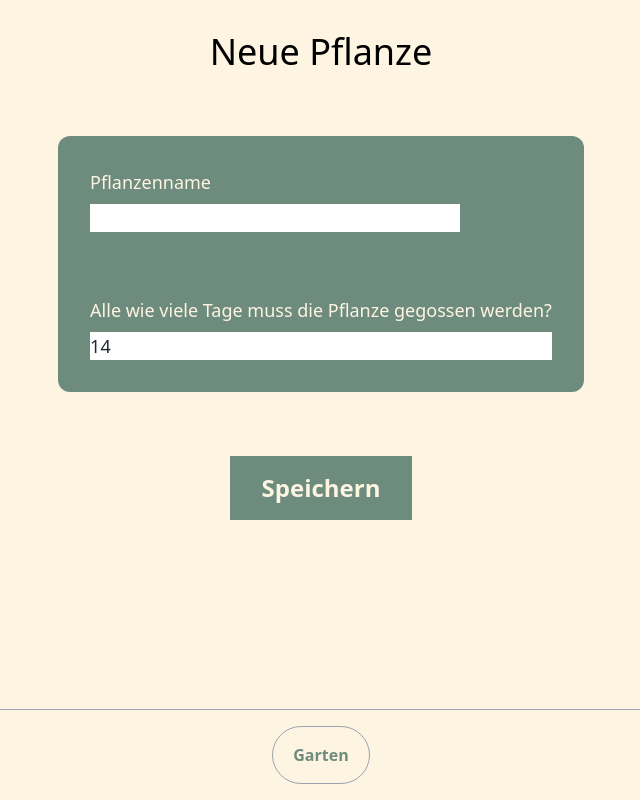
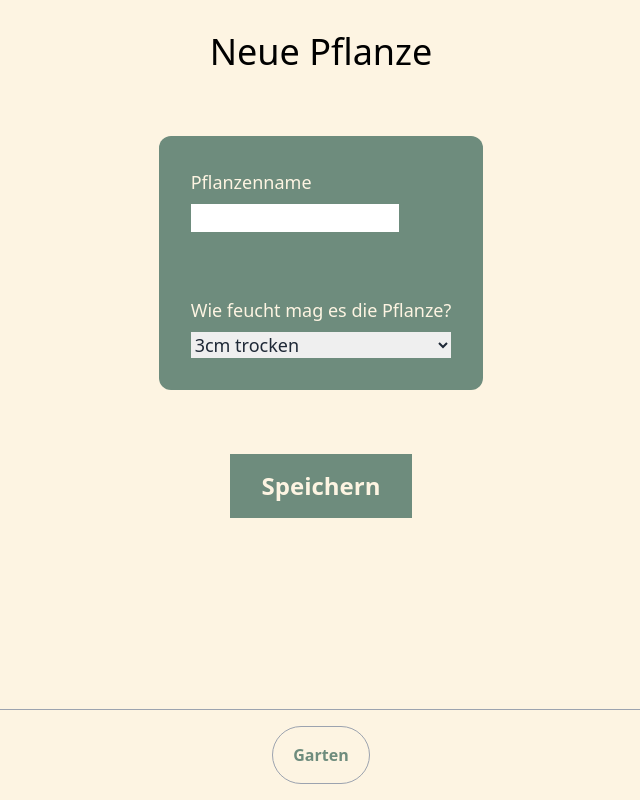
Before and after one commit to Aljodomo/plants-app, a Vue app in the folder hosting/: page /plants/new in a window 1280 px wide. Shown: the whole page, without its empty margins (319-959 px from the left). Built offline with nearby package versions, Linux system fonts and the light colour scheme.

Commit message:
feat: preferred humidity

```diff
--- a/hosting/src/views/NewPlant/NewPlant.vue
+++ b/hosting/src/views/NewPlant/NewPlant.vue
@@ -1,8 +1,5 @@
 <template>
-  <form
-    class="flex flex-col items-center justify-center gap-16 p-8"
-    @submit.prevent="handleSubmit"
-  >
+  <form class="flex flex-col items-center justify-center gap-16 p-8" @submit.prevent="handleSubmit">
     <h1 class="text-4xl">Neue Pflanze</h1>
     <div
       class="flex flex-col gap-16 bg-f-green p-8 rounded-xl text-f-beige text-lg"
@@ -20,15 +17,17 @@
         />
       </div>
       <div class="flex flex-col gap-2">
-        <label>Alle wie viele Tage muss die Pflanze gegossen werden?</label>
-        <input
-          v-model="wateringInterval"
+        <label>Wie feucht mag es die Pflanze?</label>
+        <select
+          v-model="preferedHumidyLevel"
           class="text-gray-800"
-          type="number"
-          min="1"
-          max="90"
           required
-        />
+        >
+          <option :value="Humidity.WET">{{ tanslateHumidity(Humidity.WET) }}</option>
+          <option :value="Humidity.MOIST">{{ tanslateHumidity(Humidity.MOIST) }}</option>
+          <option :value="Humidity.DRY">{{ tanslateHumidity(Humidity.DRY) }}</option>
+          <option :value="Humidity.VERY_DRY">{{ tanslateHumidity(Humidity.VERY_DRY) }}</option>
+        </select>
       </div>
     </div>
 
@@ -47,13 +46,13 @@
 
 <script setup lang="ts">
 import { ref } from 'vue'
-import { createPlant } from '../plantsRepo'
+import { Humidity, createPlant, tanslateHumidity } from '../plantsRepo'
 import { useRouter } from 'vue-router'
 
 const router = useRouter()
 
 const name = ref('')
-const wateringInterval = ref(14)
+const preferedHumidyLevel = ref(Humidity.DRY)
 const disabled = ref(false)
 const error = ref('')
 
@@ -68,7 +67,7 @@ function handleSubmit() {
 
   const id = 'plant_' + normalize(name.value)
 
-  createPlant(id, name.value, wateringInterval.value + '')
+  createPlant(id, name.value, preferedHumidyLevel.value)
     .then((plantInfo) => {
       router.push('/plants/' + plantInfo.id)
     })
--- a/hosting/src/views/plant/PlantDetails.vue
+++ b/hosting/src/views/plant/PlantDetails.vue
@@ -1,7 +1,7 @@
 <script setup lang="ts">
 import { computed, onUnmounted } from 'vue'
 import { useRoute, useRouter } from 'vue-router'
-import { deletePlant, findPlantRef, savePlantInfo, tanslateHumidity } from '../plantsRepo'
+import { Humidity, deletePlant, findPlantRef, savePlantInfo, tanslateHumidity } from '../plantsRepo'
 import { format, date, timezoned } from '../dateUtils'
 import { Timestamp } from 'firebase/firestore'
 import { wateringUrgencyColor } from '../wateringInfoColors'
@@ -15,12 +15,17 @@ const { ref: plantInfo, unsub } = await findPlantRef(plantId)
 
 let timeout: number | null = null
 
-async function save() {
+async function save(skipTimeout: boolean = false) {
+  let time = 1000
+  if (skipTimeout === true) {
+    time = 0
+  }
+
   if (timeout) {
     clearTimeout(timeout)
     timeout = null
   }
-  timeout = setTimeout(async () => await savePlantInfo(plantId, plantInfo.value), 1000)
+  timeout = setTimeout(async () => await savePlantInfo(plantId, plantInfo.value), time)
 }
 
 onUnmounted(async () => {
@@ -88,13 +93,24 @@ const daysRemaingToWater = computed(() => {
         style="max-width: 100%"
         v-model="plantInfo.name"
         @focus="($event.target as any).select()"
-        @keyup="save"
+        @keyup="save()"
       ></textarea>
-      <div v-if="plantInfo.nextWatering" class="flex flex-col justify-center self-start pl-2">
+      <div v-if="plantInfo.nextWatering" class="flex flex-col justify-center self-start pl-2 mb-8">
         <p>Gießen am</p>
         <p class="text-2xl mt-2">
           <span>{{ date(timezoned(plantInfo.nextWatering.toDate())) }}</span>
           <span class="text-sm"> ({{ daysRemaingToWater }} Tag/e verbleibend)</span>
+        </p>
+      </div>
+      <div class="flex flex-col justify-center self-start pl-2">
+        <p>Bevorzugte Boden feuchtigkeit</p>
+        <p class="text-2xl mt-2">
+          <select v-model="plantInfo.preferedHumidy" class="text-black" required @change="save(true)">
+            <option :value="Humidity.WET">{{ tanslateHumidity(Humidity.WET) }}</option>
+            <option :value="Humidity.MOIST">{{ tanslateHumidity(Humidity.MOIST) }}</option>
+            <option :value="Humidity.DRY">{{ tanslateHumidity(Humidity.DRY) }}</option>
+            <option :value="Humidity.VERY_DRY">{{ tanslateHumidity(Humidity.VERY_DRY) }}</option>
+          </select>
         </p>
       </div>
       <div class="mt-8 flex flex-col justify-center self-start pl-2 gap-8">
--- a/hosting/src/views/plantsRepo.ts
+++ b/hosting/src/views/plantsRepo.ts
@@ -33,9 +33,9 @@ export interface Visit {
 export interface PlantInfo {
   id: string
   name: string
-  wateringInterval: string
   visits: Visit[],
   nextWatering?: Timestamp
+  preferedHumidy?: Humidity
 }
 
 export async function findPlantRef(plantId: string) {
@@ -59,7 +59,7 @@ export async function findPlantRef(plantId: string) {
   }
 }
 
-export async function createPlant(plantId: string, name: string, wateringInterval: string) {
+export async function createPlant(plantId: string, name: string, preferedHumidy: Humidity) {
   const docRef = doc(firestore, plantColName, plantId)
 
   const docSnap = await getDoc(docRef)
@@ -70,7 +70,7 @@ export async function createPlant(plantId: string, name: string, wateringInterva
     const plantInfo: PlantInfo = {
       id: plantId,
       name: name,
-      wateringInterval: wateringInterval,
+      preferedHumidy: preferedHumidy,
       visits: []
     }
     await setDoc(docRef, plantInfo)
@@ -118,7 +118,7 @@ export async function savePlantInfo(plantId: string, plantInfo: PlantInfo) {
   const docRef = doc(firestore, plantColName, plantId)
   return await updateDoc(docRef, {
     name: plantInfo.name,
-    wateringInterval: plantInfo.wateringInterval
+    preferedHumidy: plantInfo.preferedHumidy
   })
 }
 
@@ -127,11 +127,11 @@ export function tanslateHumidity(humidity: Humidity) {
     case Humidity.WET:
       return 'Nass'
     case Humidity.MOIST:
-      return 'Feucht'
+      return '3cm feucht'
     case Humidity.DRY:
-      return 'Trocken'
+      return '3cm trocken'
     case Humidity.VERY_DRY:
-      return 'Staub trocken'
+      return 'Vollst. abgetrocknet'
   }
 }
 
```
